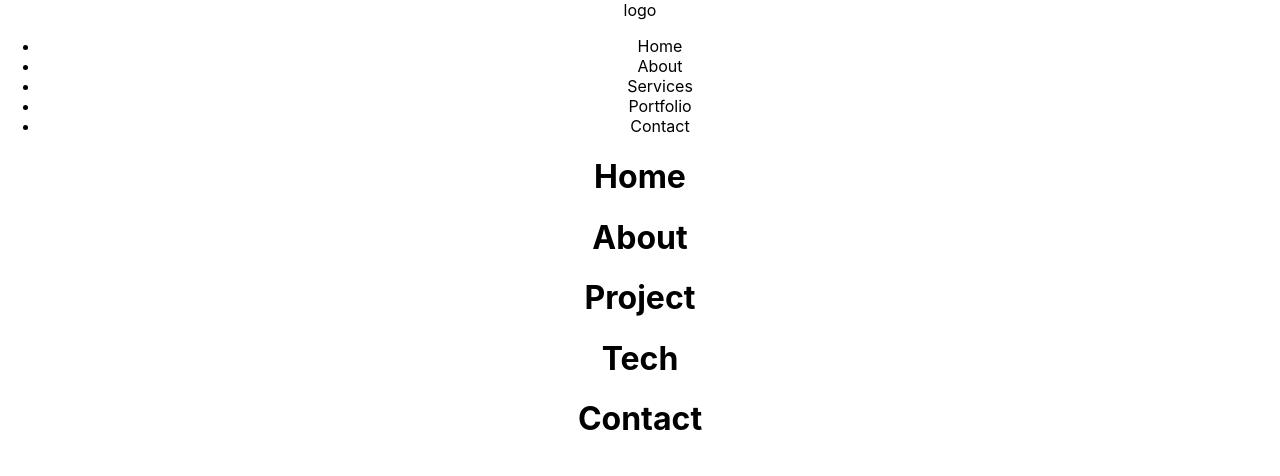
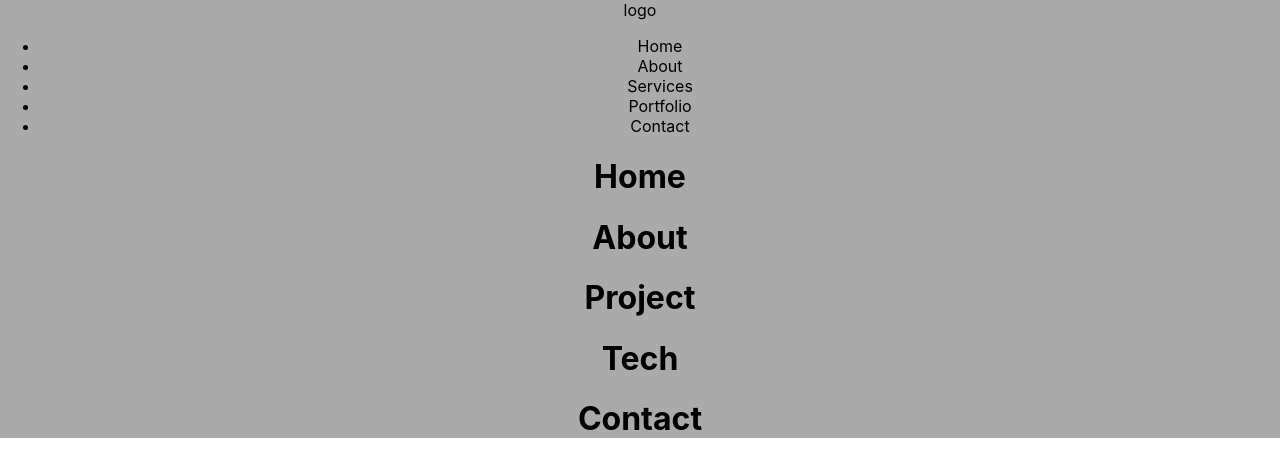
Before and after one commit to Said-laasri/saidlaasri_portfolio, a React (Create React App) app: page / in a window 1280 px wide. Shown: the top 476 px of the page. Built offline with nearby package versions, Linux system fonts and the light colour scheme.

Commit message:
Add all component to the App

```diff
--- a/src/App.css
+++ b/src/App.css
@@ -1,5 +1,6 @@
 .App {
   text-align: center;
+  background-color: rgb(170, 170, 170);
 }
 
 .App-logo {
--- a/src/App.js
+++ b/src/App.js
@@ -1,5 +1,5 @@
 import "./App.css";
-import Nav from "./component/Nav";
+import Navigation from "./component/Nav";
 import Home from "./component/Home";
 import About from "./component/About";
 import Project from "./component/Project";
@@ -10,7 +10,7 @@ import Tech from "./component/Tech";
 function App() {
   return (
     <div className="App">
-      <Nav />
+      <Navigation />
       <Home />
       <About />
       <Project />
```
